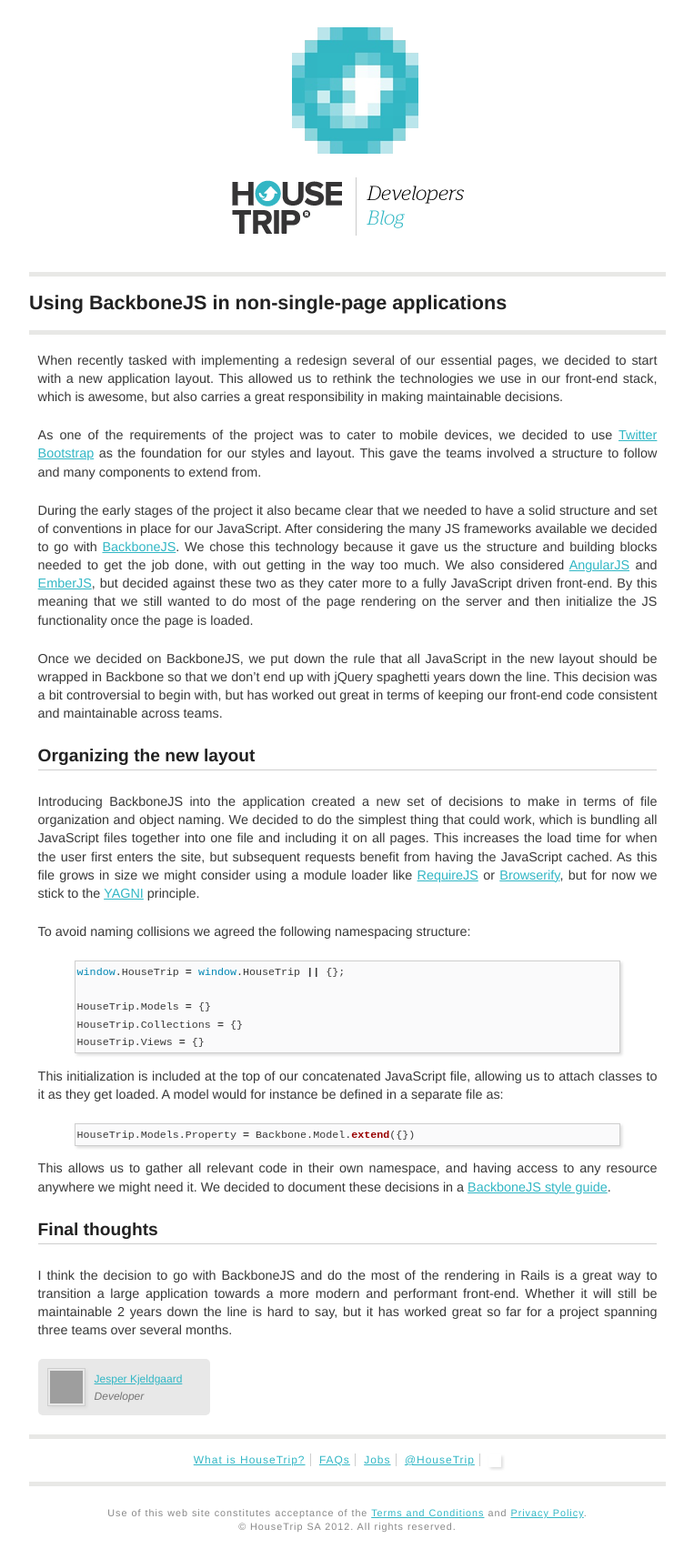
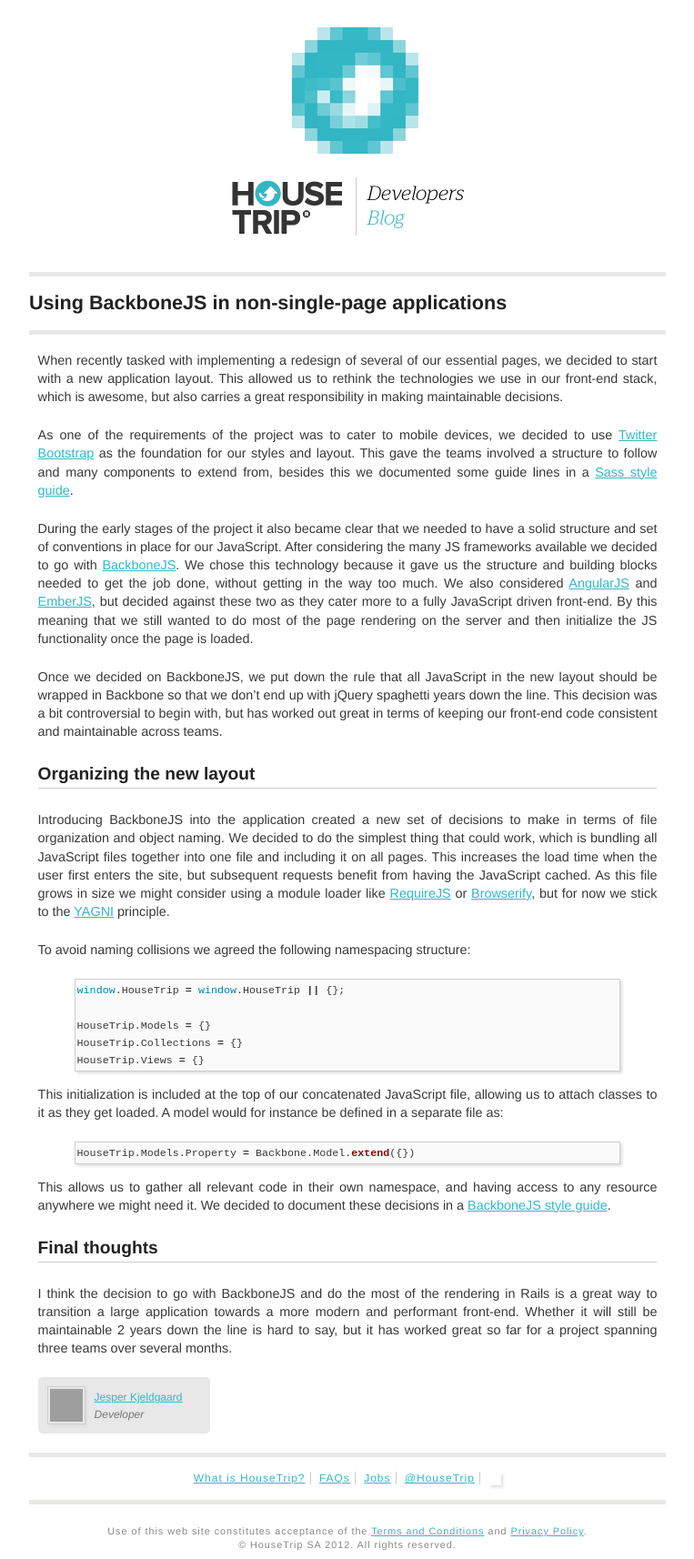
Before and after one commit to HouseTrip/housetrip.github.com, a Jekyll site: the page built from _posts/2014-01-06-using-backbone-js-in-non-single-page-applications.md, in a window 1280 px wide. Shown: the whole page at 91% size, without its empty margins (258-1021 px from the left). Built offline with Jekyll 4.4.1, drawn with Linux system fonts in a browser that asks for light colours; before the commit the page ends 1693 px from its top, so only the background shows below that; grey boxes are pictures that could not be loaded.

Commit message:
Fix spelling errors and add link to our Sass guide

```diff
--- a/_posts/2014-01-06-using-backbone-js-in-non-single-page-applications.md
+++ b/_posts/2014-01-06-using-backbone-js-in-non-single-page-applications.md
@@ -12,7 +12,7 @@
   our approach to introducing a JavaScript framework into a large Rails application.
 ---
 
-When recently tasked with implementing a redesign several of our essential
+When recently tasked with implementing a redesign of several of our essential
 pages, we decided to start with a new application layout. This allowed us to
 rethink the technologies we use in our front-end stack, which is awesome, but
 also carries a great responsibility in making maintainable decisions.
@@ -20,14 +20,15 @@
 As one of the requirements of the project was to cater to mobile devices, we
 decided to use [Twitter Bootstrap](http://getbootstrap.com) as the foundation
 for our styles and layout. This gave the teams involved a structure to follow
-and many components to extend from.
+and many components to extend from, besides this we documented some guide lines
+in a [Sass style guide](https://github.com/HouseTrip/sass-style-guide).
 
 During the early stages of the project it also became clear that we needed to
 have a solid structure and set of conventions in place for our JavaScript. After
 considering the many JS frameworks available we decided to go with
 [BackboneJS](http://backbonejs.org).
 We chose this technology because it gave us the structure and building blocks
-needed to get the job done, with out getting in the way too much. We also
+needed to get the job done, without getting in the way too much. We also
 considered [AngularJS](http://angularjs.org) and [EmberJS](http://emberjs.com),
 but decided against these two as they cater more to a fully JavaScript driven
 front-end. By this meaning that we still wanted to do most of the page rendering
@@ -45,7 +46,7 @@
 make in terms of file organization and object naming. We decided to do the
 simplest thing that could work, which is bundling all JavaScript files together
 into one file and including it on all pages. This increases the load time
-for when the user first enters the site, but subsequent requests benefit from having the
+when the user first enters the site, but subsequent requests benefit from having the
 JavaScript cached. As this file grows in size we might consider using a module
 loader like [RequireJS](http://requirejs.org) or
 [Browserify](http://browserify.org), but for now we stick to the
```
